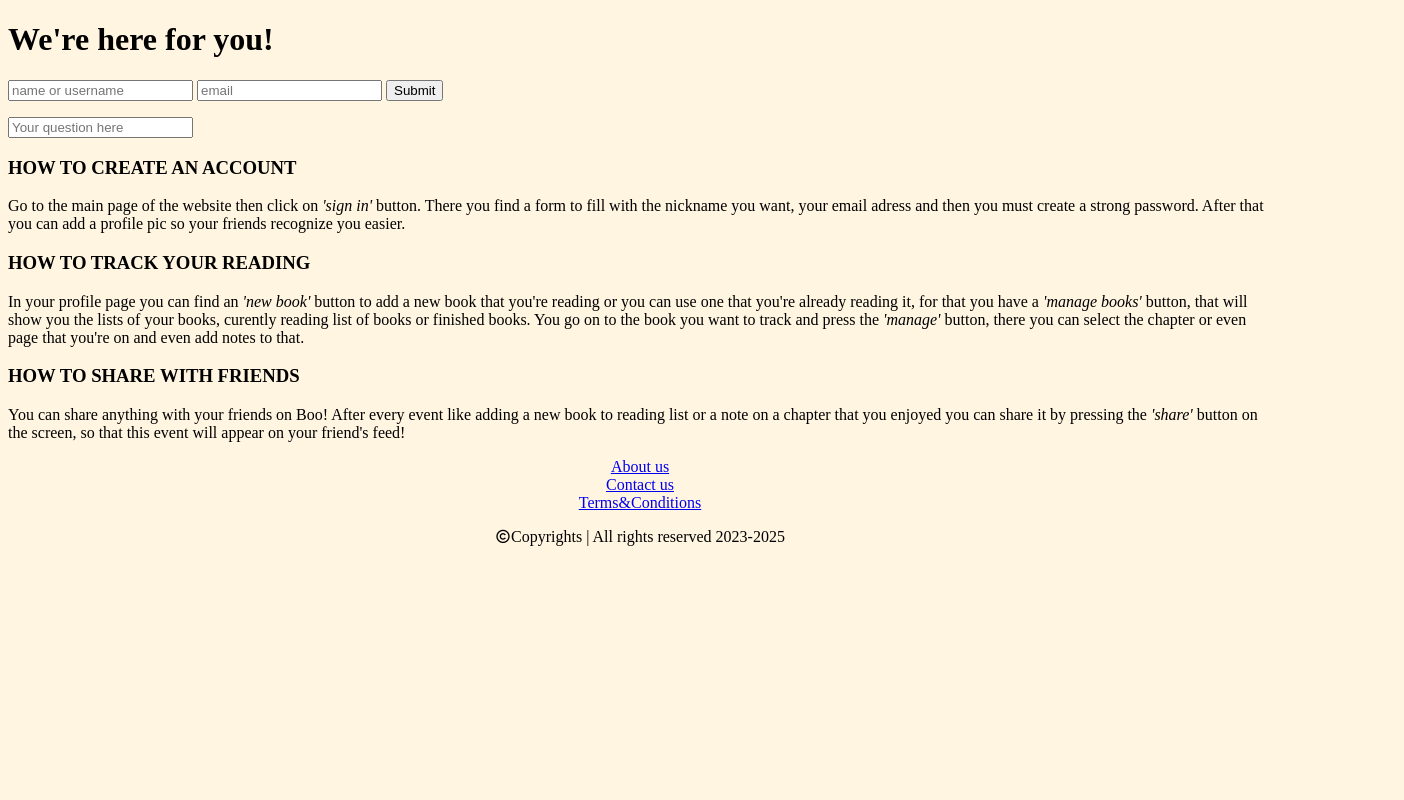
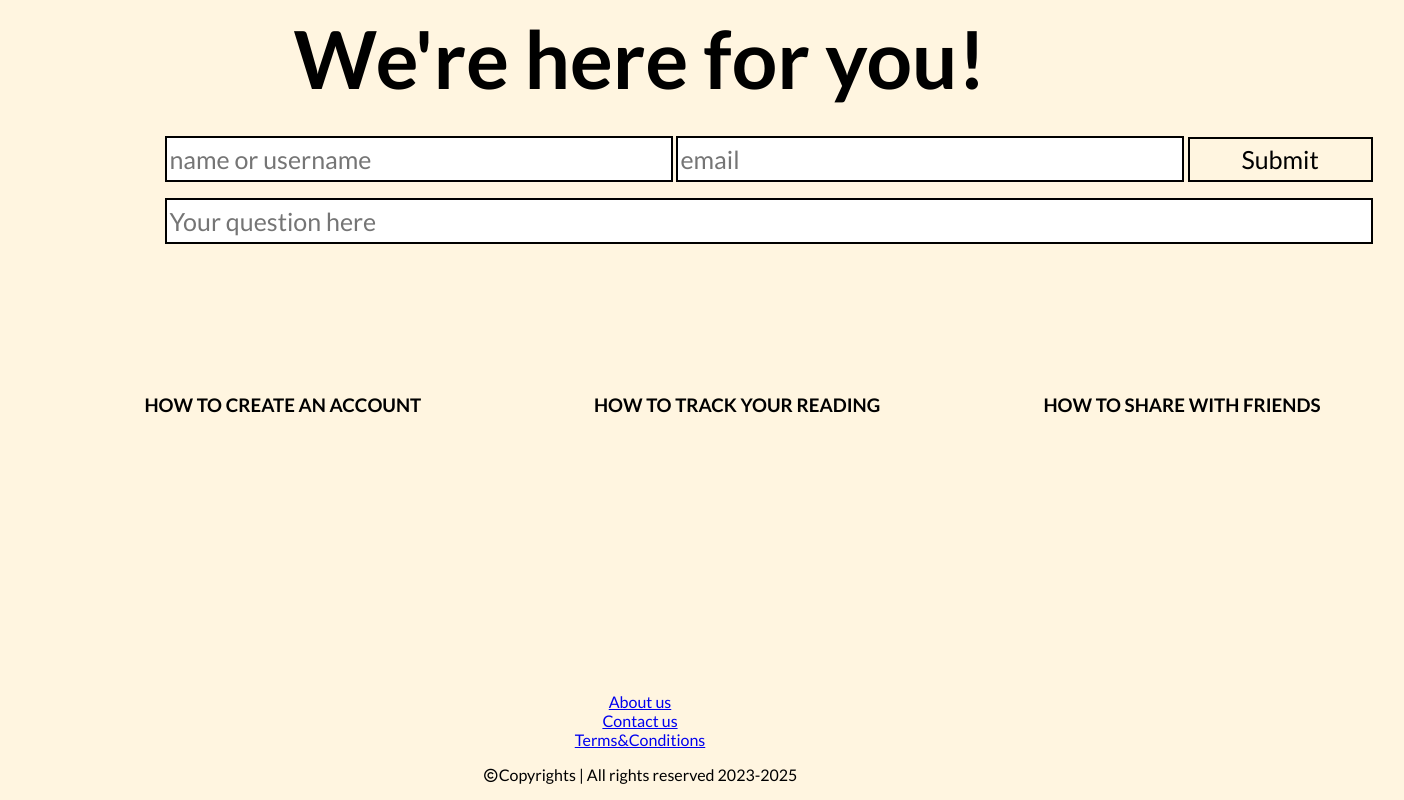
Before and after one commit to iuliamoisa/Book-reviewer, a plain HTML site: page help.html in a window 1280 px wide. Shown: the whole page, 1404 px wide, since content can reach past the window. Drawn offline with nearby package versions, Linux system fonts and the light colour scheme.

Commit message:
am invatat scss

```diff
--- a/abstracts/_variables.scss
+++ b/abstracts/_variables.scss
@@ -12,6 +12,7 @@ $lightest-pale-brown: #f8dcbaba;
 $light-brown: #d49d5b;
 $yellowish-white: #FFEBC1;
 $crem: #D7A86E;
+$negru: #000000;
 
 /* Fonts */
 $primary-font: 'Lato', sans-serif;
--- a/help.html
+++ b/help.html
@@ -4,10 +4,7 @@
     <meta charset="UTF-8">
     <meta http-equiv="X-UA-Compatible" content="IE=edge">
     <meta name="viewport" content="width=device-width, initial-scale=1.0">
-    <link rel="stylesheet" href="help.css">
-    <link rel="preconnect" href="https://fonts.googleapis.com">
-    <link rel="preconnect" href="https://fonts.gstatic.com" crossorigin>
-    <link href="https://fonts.googleapis.com/css2?family=Lato:ital,wght@0,300;0,400;0,700;1,300&display=swap" rel="stylesheet">
+    <link rel="stylesheet" href="styles/help.css">
     <link href="https://cdn.jsdelivr.net/npm/remixicon@3.0.0/fonts/remixicon.css" rel="stylesheet">
     <title>Document</title>
 </head>
--- /dev/null
+++ b/help.scss
@@ -0,0 +1,221 @@
+@import "abstracts/variables";
+
+* {
+    font-family: $primary-font;
+}
+// :root{
+//     --background: #fff5deed;
+//     --scris: #fff6ed;
+//     --helpColor1: #D7A86E;
+//     --helpColor2: #8E3200;
+//     --titlu: #fce0a4;
+//     --negru: #000000;
+//     --alb:#ffffff;
+//     --gri:#777777;
+// }
+
+.header{
+    margin-bottom: 10px;
+    left:0px;
+    top:0px;
+    height:100px;
+    width:100%;
+    background-color: var(--background);
+    text-align: left;
+    font-size:27px;
+}
+
+.helpBox1{
+    align-items: center;
+    padding: 10px;
+    display: inline-block;
+    position: relative;
+    top: 40px;
+    left: 10%;
+    height: 250px;
+    width: 300px;
+    background-color: var(--helpColor1);
+    transition: 0.4s;
+    border-radius: 4px;
+    color: var(--scris);
+    overflow: hidden;
+}
+
+.helpBox2{
+    padding: 10px;
+    display: inline-block;
+    position: relative;
+    top: 40px;
+    left: 20%;
+    height: 250px;
+    width: 300px;
+    background-color: var(--helpColor1);
+    transition: 0.4s;
+    border-radius: 4px;
+    color: var(--scris);
+    overflow: hidden;
+}
+
+.helpBox3{
+    padding: 10px;
+    display: inline-block;
+    position: relative;
+    top: 40px;
+    left: 30%;
+    height: 250px;
+    width: 300px;
+    background-color: var(--helpColor1);
+    transition: 0.4s;
+    border-radius: 4px;
+    color: var(--scris);
+    overflow: hidden;
+}
+
+.helpBox1:hover{
+    background-color:var(--helpColor2);
+    box-shadow: inset 0 0 20px var(--gri);
+}
+
+.helpBox2:hover{
+    background-color:var(--helpColor2);
+    box-shadow: inset 0 0 20px var(--gri);
+}
+
+.helpBox3:hover{
+    background-color:var(--helpColor2);
+    box-shadow: inset 0 0 20px var(--gri);
+
+}
+
+.helpBox1:hover h3{
+    background-color:var(--helpColor2);
+    top:0%;
+}
+
+.helpBox2:hover h3{
+    background-color:var(--helpColor2);
+    top:0%;
+}
+
+.helpBox3:hover h3{
+    background-color:var(--helpColor2);
+    top:0%;
+}
+
+
+.helpBox1 p{
+    position: absolute;
+    top:303px;
+    transition: 0.5s;
+}
+
+.helpBox2 p{
+    position: absolute;
+    top:302px;
+    transition: 0.5s;
+}
+
+.helpBox3 p{
+    position: absolute;
+    top:303px;
+    transition: 0.5s;
+}
+
+.helpBox1:hover p{
+    top:40px;
+}
+
+.helpBox2:hover p{
+    top:40px;
+}
+
+.helpBox3:hover p{
+    top:40px;
+}
+
+.footer{
+    position:fixed;
+    bottom: 0px;
+    left: 0px;
+    width: 100%;
+    background-color: var(--helpColor1);
+}
+
+h3{
+    transition: 0.4s;
+    position: absolute;
+    text-align: center;
+    top:30%;
+}
+
+h1{
+    text-align: center;
+    font-size: 80px;
+    margin-top: 10px;
+    margin-bottom: 0px;
+    margin-left: 0px;
+    color: var(--titlu);
+    text-shadow: -1px 1px 0 var(--negru),
+                          1px 1px 0 var(--alb),
+                         1px -1px 0 var(--alb),
+                        -1px -1px 0 var(--alb);
+}
+
+div.form{
+    padding: 10px;
+    padding-top: 0px;
+    position: relative;
+    left:10%;
+    border-radius: 2px;
+    width: 1250px;
+    background-color:var(--helpColor1);
+    display:inline-block;
+    text-align: center;
+}
+
+form{
+    display: inline-block;
+    margin-left: auto;
+    margin-right: auto;
+    text-align: left;
+}
+
+.username{
+    height: 40px;
+    width: 500px;
+    border-style: solid;
+    border-color: var(--negru);
+    font-size: 25px;
+}
+
+.email{
+    height: 40px;
+    width: 500px;
+    border-style: solid;
+    border-color: var(--negru);
+    font-size: 25px;
+}
+
+.submit{
+    height: 45px;
+    width: 185px;
+    border-style: solid;
+    border-color: var(--negru);
+    font-size: 25px;
+    background-color:var(--titlu);
+    transition:0.3s;
+}
+
+.submit:hover{
+    background-color: var(--helpColor2);
+    cursor: pointer;
+    color:var(--scris);
+}
+
+.question{
+    width: 1200px;
+    height: 40px;
+    border-style: solid;
+    border-color: var(--negru);
+    font-size: 25px;
+}
```
Also changed, not shown: terms&conditions.html (+1 -3 lines), styles/help.css (added), styles/terms&conditions.css.
